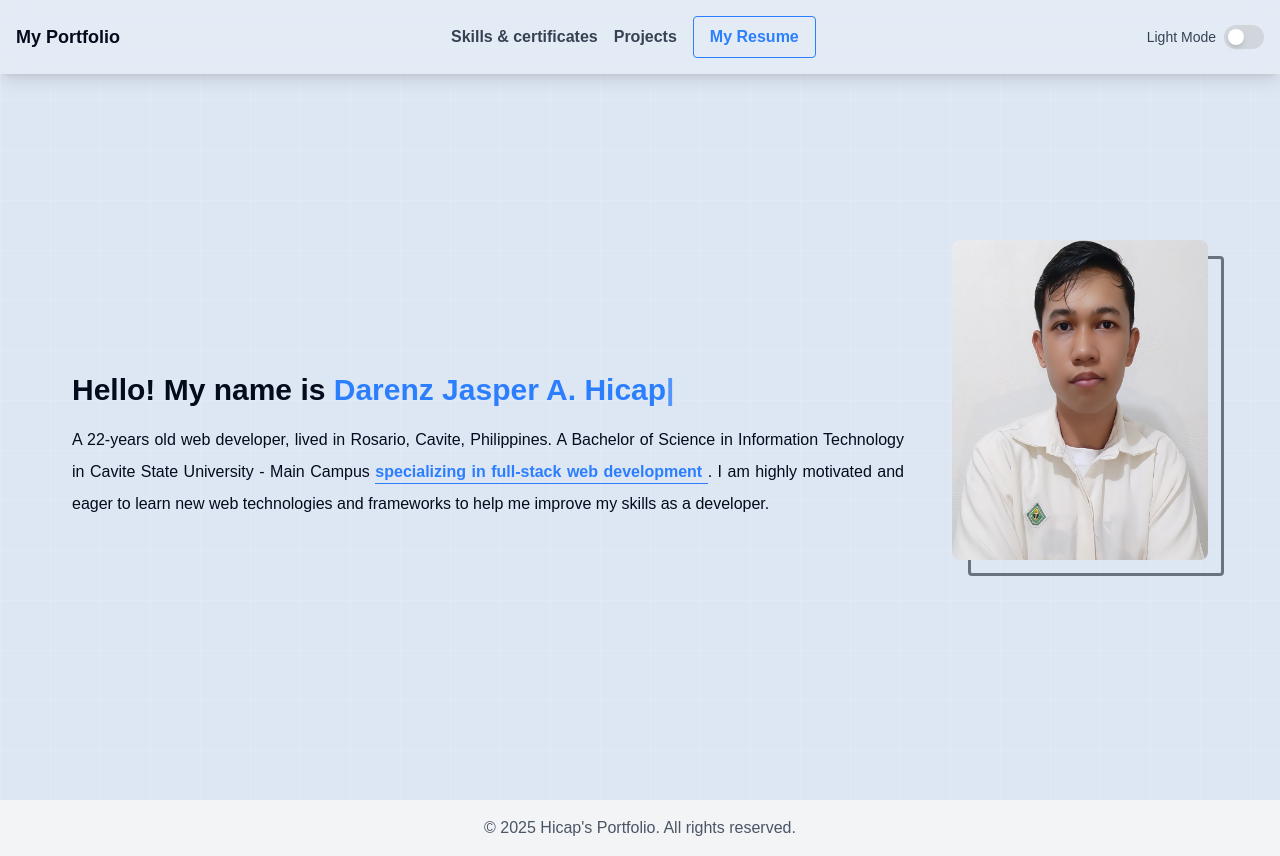
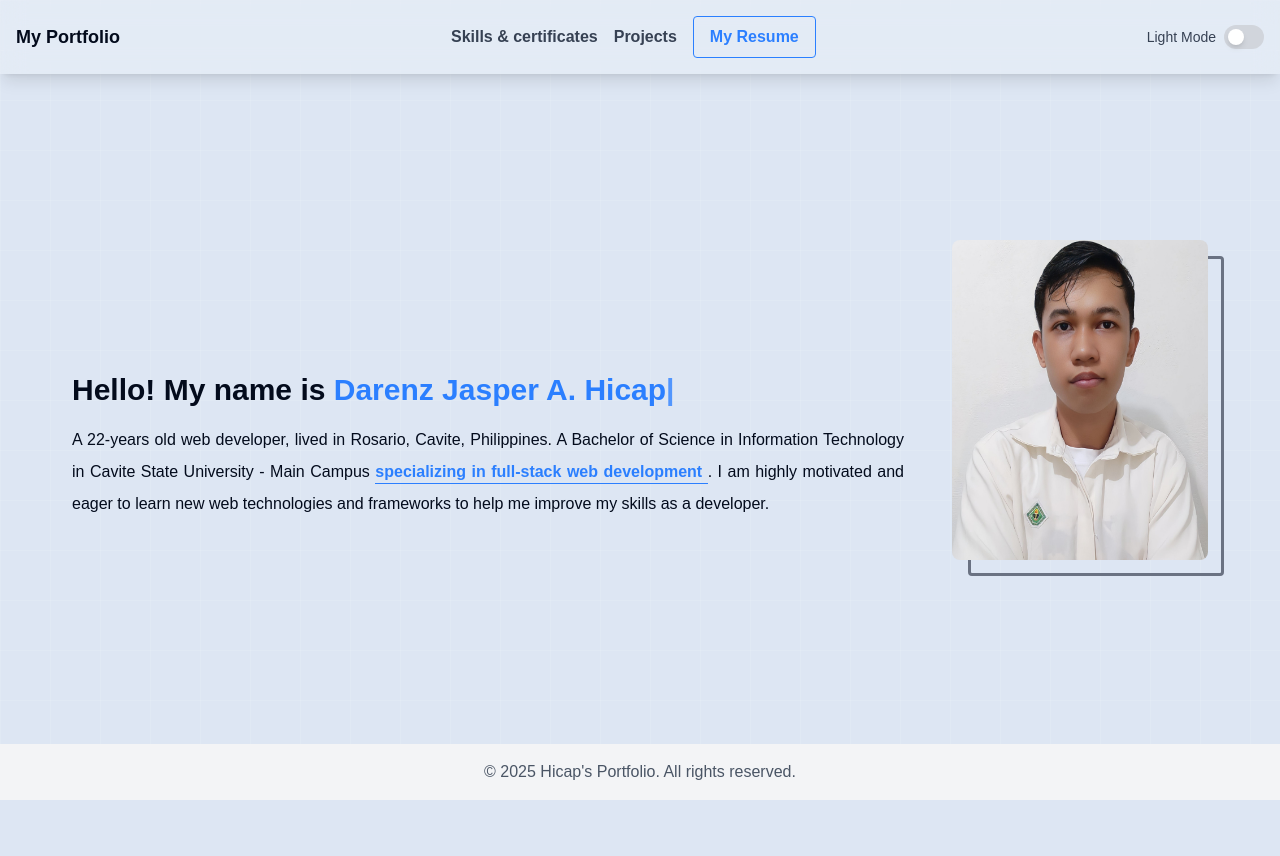
Before and after one commit to Hakdoooooooooooog/Portfolio_v2_NextJS, a Next.js app: page / in a window 1280 px wide. After the commit the page ends 800 px from the top, so only its background shows below. Built offline with nearby package versions, Linux system fonts and the light colour scheme.

Commit message:
feat: update Page component for improved slug validation and layout; add Experiences page

```diff
--- a/app/(root)/[slug]/page.tsx
+++ b/app/(root)/[slug]/page.tsx
@@ -10,7 +10,11 @@ function isValidSlug(slug: string): slug is ValidSlug {
   return VALID_SLUGS.includes(slug as ValidSlug);
 }
 
-export default async function Page({ params }: { params: { slug: string } }) {
+export default async function Page({
+  params,
+}: {
+  params: Promise<{ slug: string }>;
+}) {
   const { slug } = await params;
 
   // Validate slug early and return 404 for invalid routes
@@ -27,9 +31,5 @@ export default async function Page({ params }: { params: { slug: string } }) {
     }
   };
 
-  return (
-    <main className="relative flex min-h-screen flex-col items-center justify-center">
-      {renderSection(slug)}
-    </main>
-  );
+  return <div className="relative w-full m-auto">{renderSection(slug)}</div>;
 }
--- a/components/footer.tsx
+++ b/components/footer.tsx
@@ -2,7 +2,7 @@ import React from "react";
 
 const Footer = () => {
   return (
-    <footer className="text-center p-4 bg-gray-100 dark:bg-gray-800">
+    <footer className="w-full fixed bottom-0 text-center p-4 bg-gray-100 dark:bg-gray-800">
       <p className="text-gray-600 dark:text-gray-300">
         © {new Date().getFullYear()} Hicap&apos;s Portfolio. All rights
         reserved.
--- /dev/null
+++ b/pages/Experiences.tsx
@@ -0,0 +1,5 @@
+const Experiences = () => {
+  return <div>Experiences</div>;
+};
+
+export default Experiences;
```
